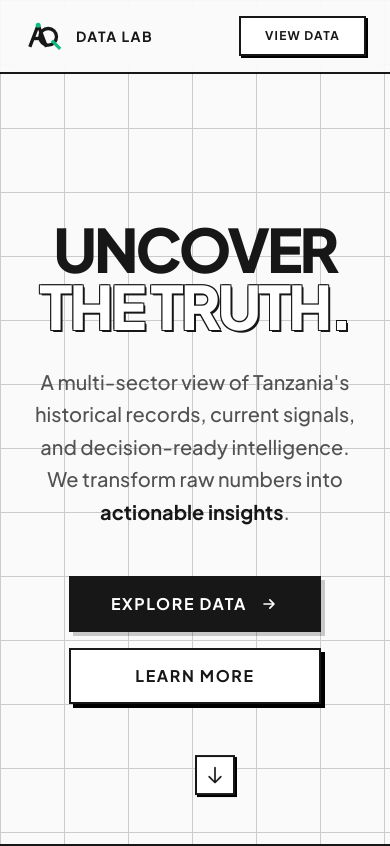
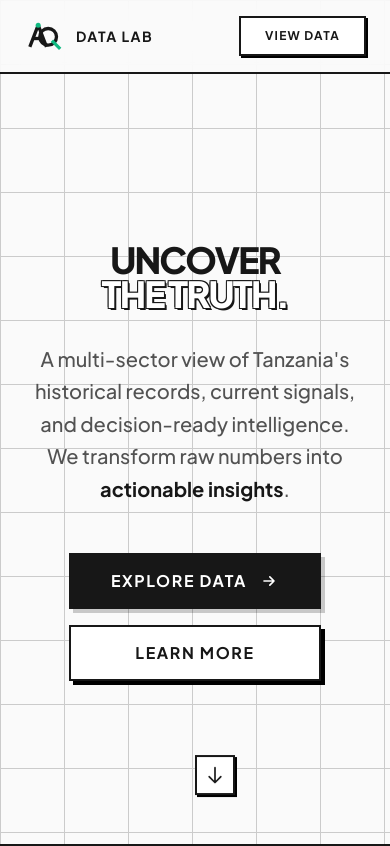
Before and after one commit to abdulqadirmsingi/aq, a Next.js app in the folder frontend/: page / in a window 390 px wide. Shown: the top 846 px of the page. Built offline with nearby package versions, Linux system fonts and the light colour scheme; no server answers.

Commit message:
fix: Adjust heading font size in Hero component for better visibility
- Reduced the font size of the main heading in the Hero component from 6xl to 4xl to improve readability and visual hierarchy.

```diff
--- a/frontend/src/components/landing/Hero.tsx
+++ b/frontend/src/components/landing/Hero.tsx
@@ -9,7 +9,7 @@ export function Hero() {
       />
 
       <div className="relative z-10 flex max-w-5xl flex-col items-center text-center">
-        <h1 className="mb-8 text-6xl font-black tracking-tighter sm:text-8xl lg:text-9xl uppercase leading-[0.95] text-neutral-900">
+        <h1 className="mb-8 text-4xl font-black tracking-tighter sm:text-8xl lg:text-9xl uppercase leading-[0.95] text-neutral-900">
           <span className="block">
             Uncover
           </span>
```
